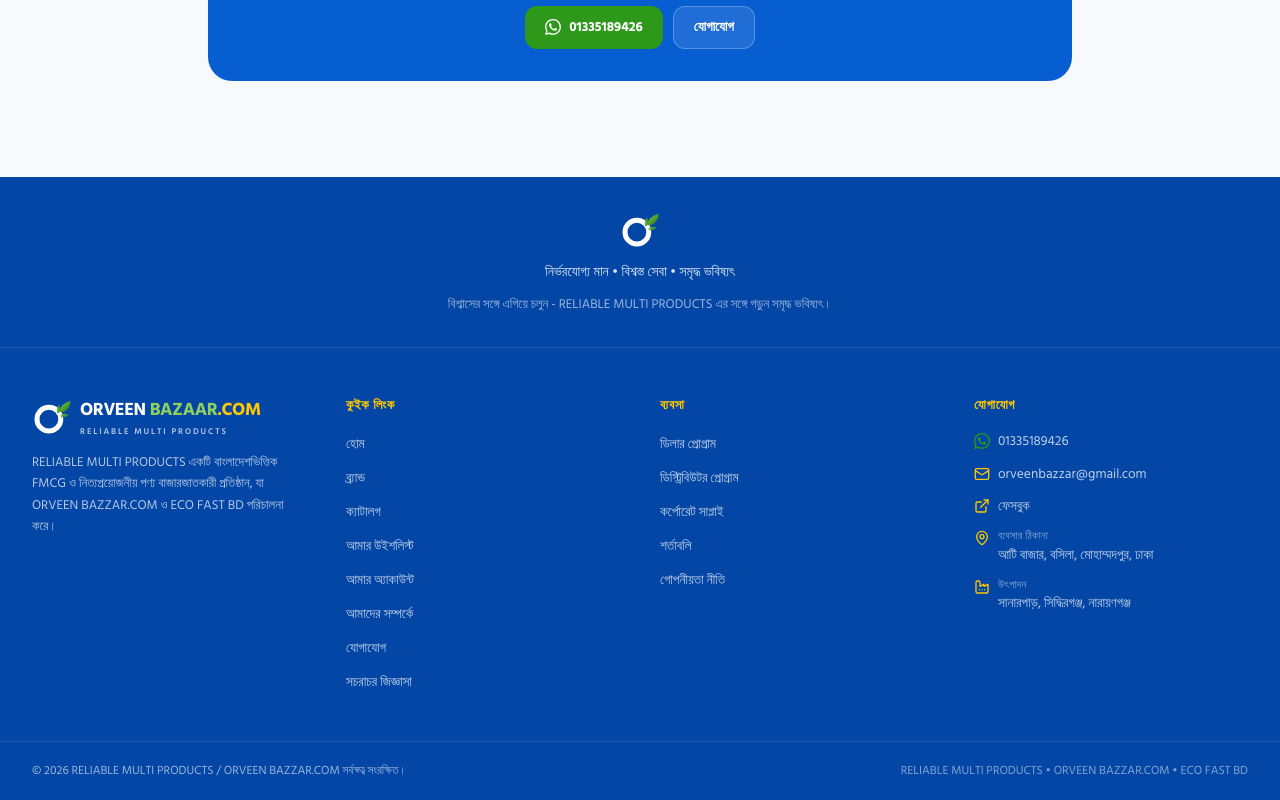
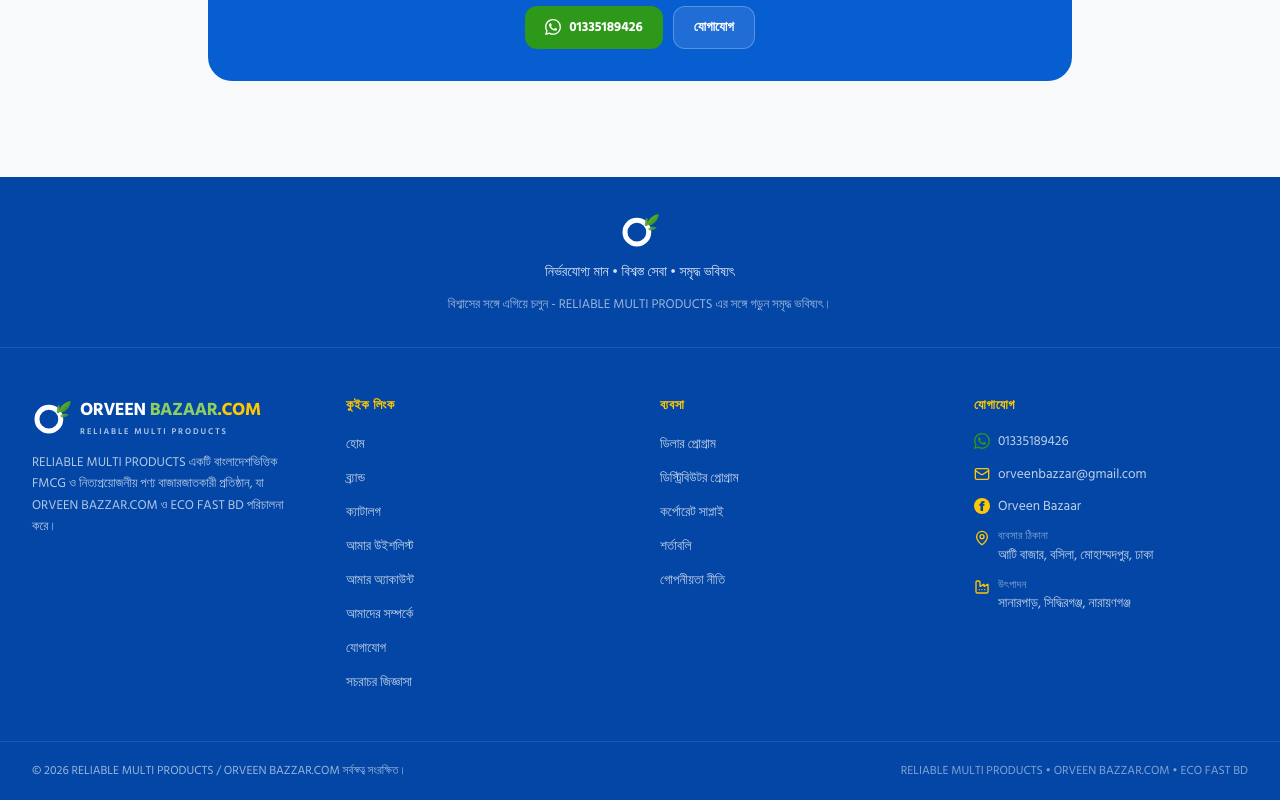
Before and after one commit to ahmedraakib/orveenbazar, a Next.js app: page /faq in a window 1280 px wide. Shown: the part 1325-2125 px from the top of the page. Built offline with nearby package versions, Linux system fonts and the light colour scheme.

Commit message:
Style Facebook link as Orveen Bazaar

```diff
--- a/src/components/layout/Footer.tsx
+++ b/src/components/layout/Footer.tsx
@@ -1,10 +1,10 @@
 "use client";
 
 import Link from "next/link";
-import { ExternalLink, Mail, MapPin, Factory } from "lucide-react";
+import { Mail, MapPin, Factory } from "lucide-react";
 import { useLanguage } from "@/providers/LanguageProvider";
 import { Logo, LogoMark } from "./Logo";
-import { WhatsAppIcon } from "@/components/ui/core";
+import { FacebookIcon, WhatsAppIcon } from "@/components/ui/core";
 import { company } from "@/data/company";
 
 export function Footer() {
@@ -121,8 +121,8 @@
                 rel="noopener noreferrer"
                 className="flex items-start gap-2 transition hover:text-white"
               >
-                <ExternalLink className="mt-0.5 h-4 w-4 shrink-0 text-[#FFC800]" />
-                {t("contact.facebook")}
+                <FacebookIcon className="mt-0.5 h-4 w-4 shrink-0" />
+                Orveen Bazaar
               </a>
             </li>
             <li className="flex items-start gap-2">
--- a/src/components/ui/core.tsx
+++ b/src/components/ui/core.tsx
@@ -460,3 +460,14 @@
     </svg>
   );
 }
+
+export function FacebookIcon({ className }: { className?: string }) {
+  return (
+    <span
+      aria-hidden="true"
+      className={cn("flex items-center justify-center rounded-full bg-[#FFC800] text-[#0346A5]", className)}
+    >
+      <span className="translate-y-[1px] font-sans text-[13px] font-black leading-none">f</span>
+    </span>
+  );
+}
--- a/src/data/company.ts
+++ b/src/data/company.ts
@@ -5,6 +5,7 @@
   platform: "ORVEEN BAZZAR.COM",
   associatedBrand: "ECO FAST BD",
   website: "www.orveenbazzar.com",
+  facebook: "https://www.facebook.com/share/1EzgwEDyQX/",
   email: "orveenbazzar@gmail.com",
   whatsappLocal: "01335189426",
   whatsappInternational: "+8801335189426",
```
